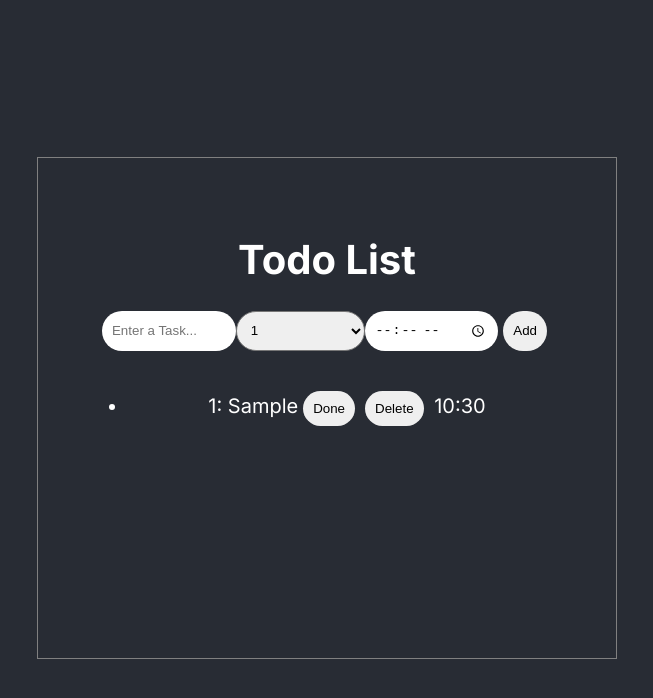
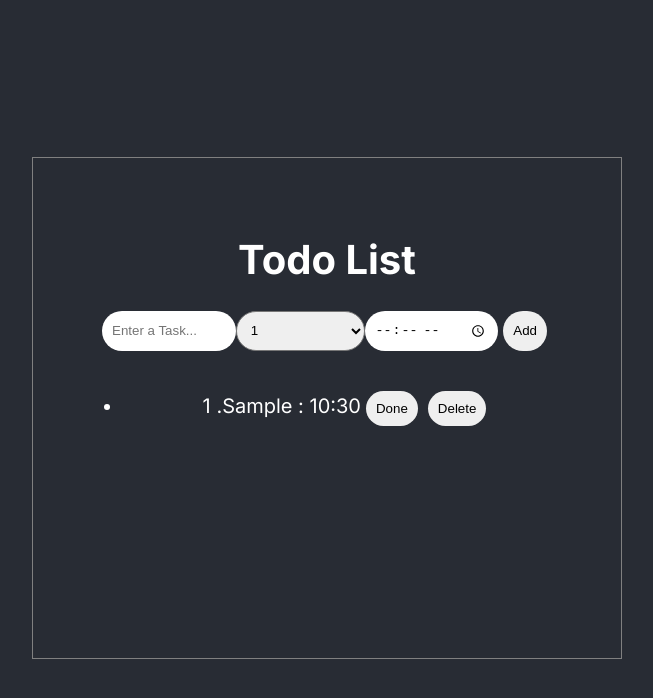
Before and after one commit to Rani-rathod/ToDo_List, a Next.js app: page / in a window 1280 px wide. Both pictures are taken after typing "Sample", "10:30" into the empty fields and a click on the button "Add". Shown: the top 698 px of the page, without its empty margins (313-966 px from the left). Built offline with nearby package versions, Linux system fonts and the light colour scheme.

Commit message:
correction of timeinput

```diff
--- a/app/page.js
+++ b/app/page.js
@@ -72,13 +72,13 @@ const App = () => {
             {todos.map((t) => (
               <li className="singleTodo" key={t.id}>
                 <span className="todoText" style={{ textDecoration: t.done ? 'line-through' : 'none' }}>
-                  {t.priority}: {t.todo}
+                   {t.priority} .
+                   {t.todo} : {t.time}
                 </span>
                 <button onClick={() => done(t.id)}>
                   {t.done ? 'Not done' : 'Done'}
                 </button>
                 <button onClick={() => handleDelete(t.id)}>Delete</button>
-                <span className="todoText"> {t.time}</span>
               </li>
             ))}
           </ul>
```
